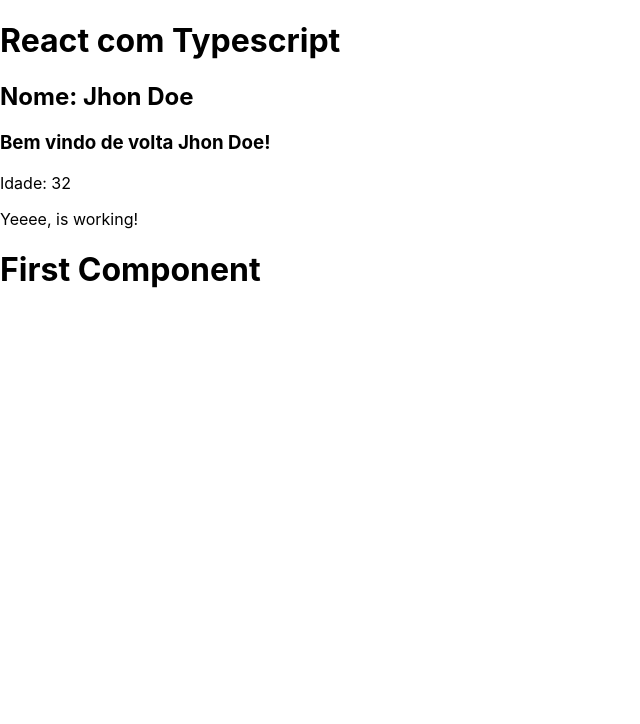
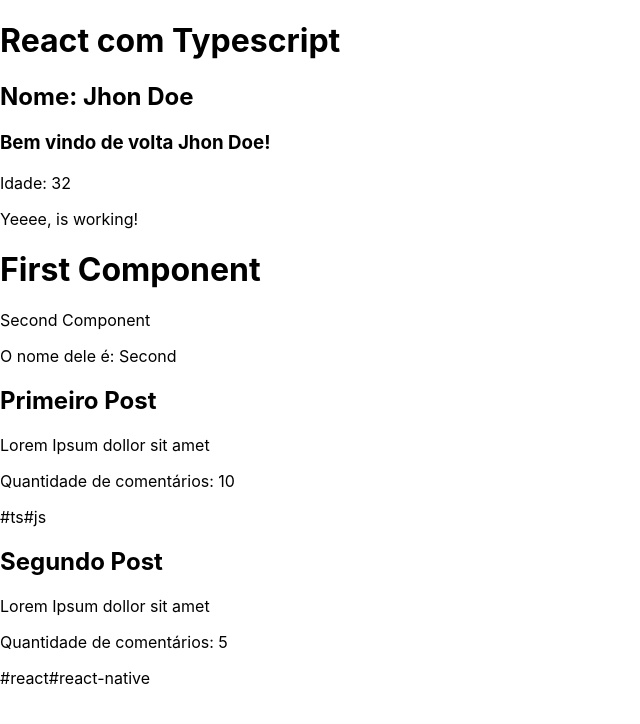
Before and after one commit to leoziondev/ud-ts-react-mb, a React (Create React App) app: page / in a window 1280 px wide. Shown: the top 724 px of the page, without its empty margins (0-640 px from the left). Built offline with nearby package versions, Linux system fonts and the light colour scheme.

Commit message:
destructuring props

```diff
--- a/src/App.tsx
+++ b/src/App.tsx
@@ -1,5 +1,22 @@
 import React from 'react';
+import Destructuring from './components/Destructuring';
 import FirstComponent from './components/FirstComponent';
+import SecondComponent from './components/SecondComponent';
+
+const posts = [
+  {
+    title: "Primeiro Post",
+    content: "Lorem Ipsum dollor sit amet",
+    comments: 10,
+    tags: ["ts", "js"]
+  },
+  {
+    title: "Segundo Post",
+    content: "Lorem Ipsum dollor sit amet",
+    comments: 5,
+    tags: ["react", "react-native"]
+  },
+]
 
 function App() {
   const name: string = "Jhon Doe"
@@ -21,6 +38,16 @@ function App() {
         <div><p>Yeeee, is working!</p></div>
       )}
       <FirstComponent />
+      <SecondComponent name="Second" />
+      {posts.map((post, i) => (
+        <Destructuring
+          key={i}
+          title={post.title}
+          content={post.content}
+          commentsQty={post.comments}
+          tags={post.tags}
+        />
+      ))}
     </div>
   );
 }
--- /dev/null
+++ b/src/components/Destructuring.tsx
@@ -0,0 +1,23 @@
+type Props = {
+    title: string
+    content: string
+    commentsQty: number
+    tags: string[]
+}
+
+const Destructuring = ({title, content, commentsQty, tags}: Props) => {
+  return (
+    <div>
+        <h2>{title}</h2>
+        <p>{content}</p>
+        <p>Quantidade de comentários: {commentsQty}</p>
+        <div>
+            {tags.map((tag) => (
+                <span key={tag}>#{tag}</span>
+            ))}
+        </div>
+    </div>
+  )
+}
+
+export default Destructuring
--- /dev/null
+++ b/src/components/SecondComponent.tsx
@@ -0,0 +1,14 @@
+interface Props {
+    name: string
+}
+
+const SecondComponent = (props: Props) => {
+  return (
+    <div>
+        <p>Second Component</p>
+        <p>O nome dele é: {props.name}</p>
+    </div>
+  )
+}
+
+export default SecondComponent
```
